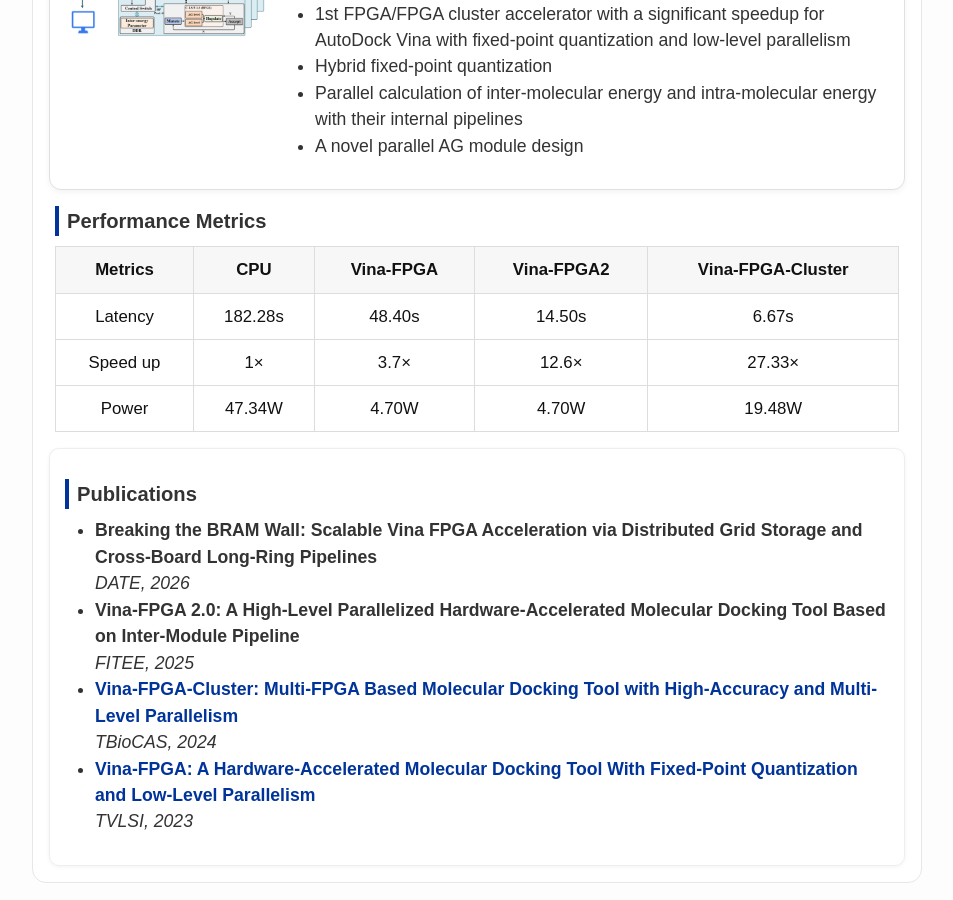
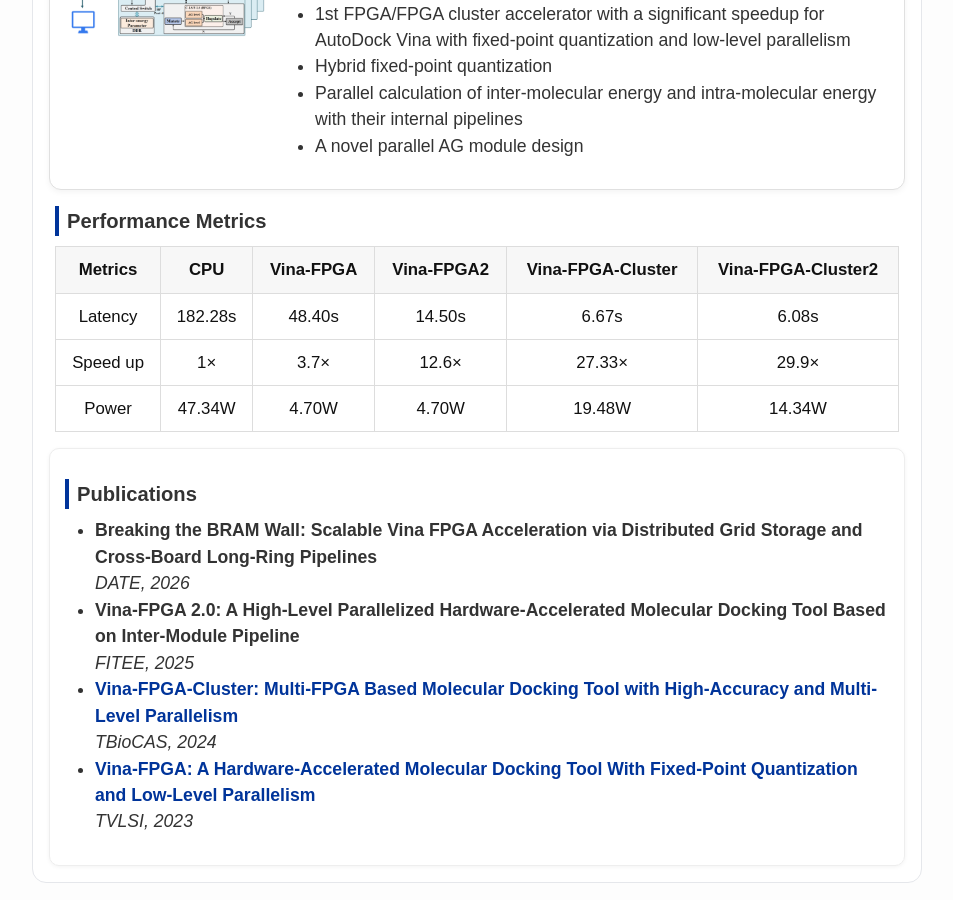
Before and after one commit to ruiqichen7/ruiqichen7.github.io, a Jekyll site: the page built from representative/Vina.md, in a window 1280 px wide and 900 px high, scrolled down 1998 px. Shown: the whole window, without its empty margins (163-1116 px from the left). Built offline with Jekyll 4.4.1, drawn with Linux system fonts in a browser that asks for light colours.

Commit message:
update vina

```diff
--- a/representative/Vina.md
+++ b/representative/Vina.md
@@ -69,13 +69,13 @@ by leveraging
     <table class="perf-table">
       <thead>
         <tr>
-          <th>Metrics</th><th>CPU</th><th>Vina-FPGA</th><th>Vina-FPGA2</th><th>Vina-FPGA-Cluster</th>
+          <th>Metrics</th><th>CPU</th><th>Vina-FPGA</th><th>Vina-FPGA2</th><th>Vina-FPGA-Cluster</th><th>Vina-FPGA-Cluster2</th>
         </tr>
       </thead>
       <tbody>
-        <tr><td>Latency</td><td>182.28s</td><td>48.40s</td><td>14.50s</td><td>6.67s</td></tr>
-        <tr><td>Speed up</td><td>1×</td><td>3.7×</td><td>12.6×</td><td>27.33×</td></tr>
-        <tr><td>Power</td><td>47.34W</td><td>4.70W</td><td>4.70W</td><td>19.48W</td></tr>
+        <tr><td>Latency</td><td>182.28s</td><td>48.40s</td><td>14.50s</td><td>6.67s</td><td>6.08s</td></tr>
+        <tr><td>Speed up</td><td>1×</td><td>3.7×</td><td>12.6×</td><td>27.33×</td><td>29.9×</td></tr>
+        <tr><td>Power</td><td>47.34W</td><td>4.70W</td><td>4.70W</td><td>19.48W</td><td>14.34W</td></tr>
       </tbody>
     </table>
   </div>
```
